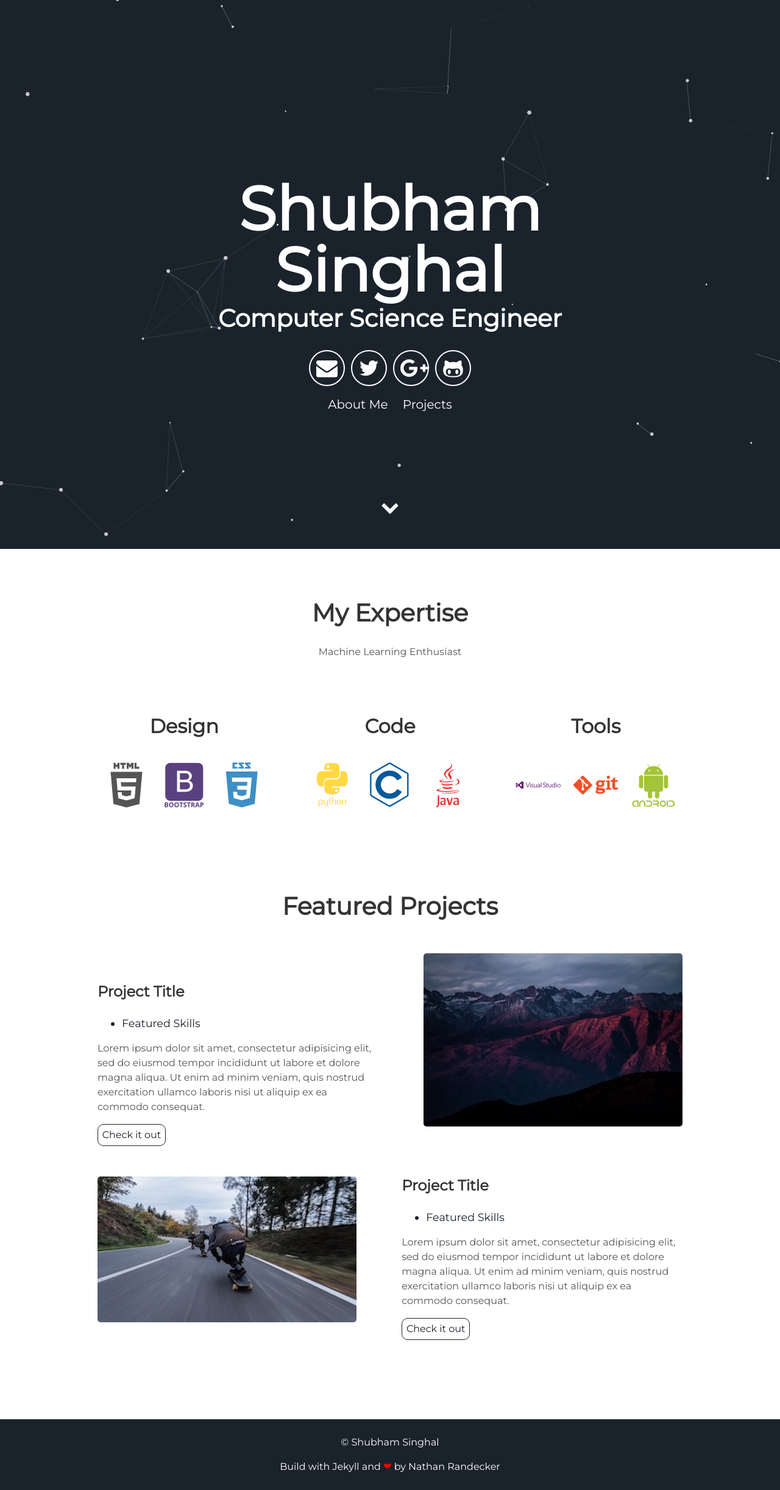
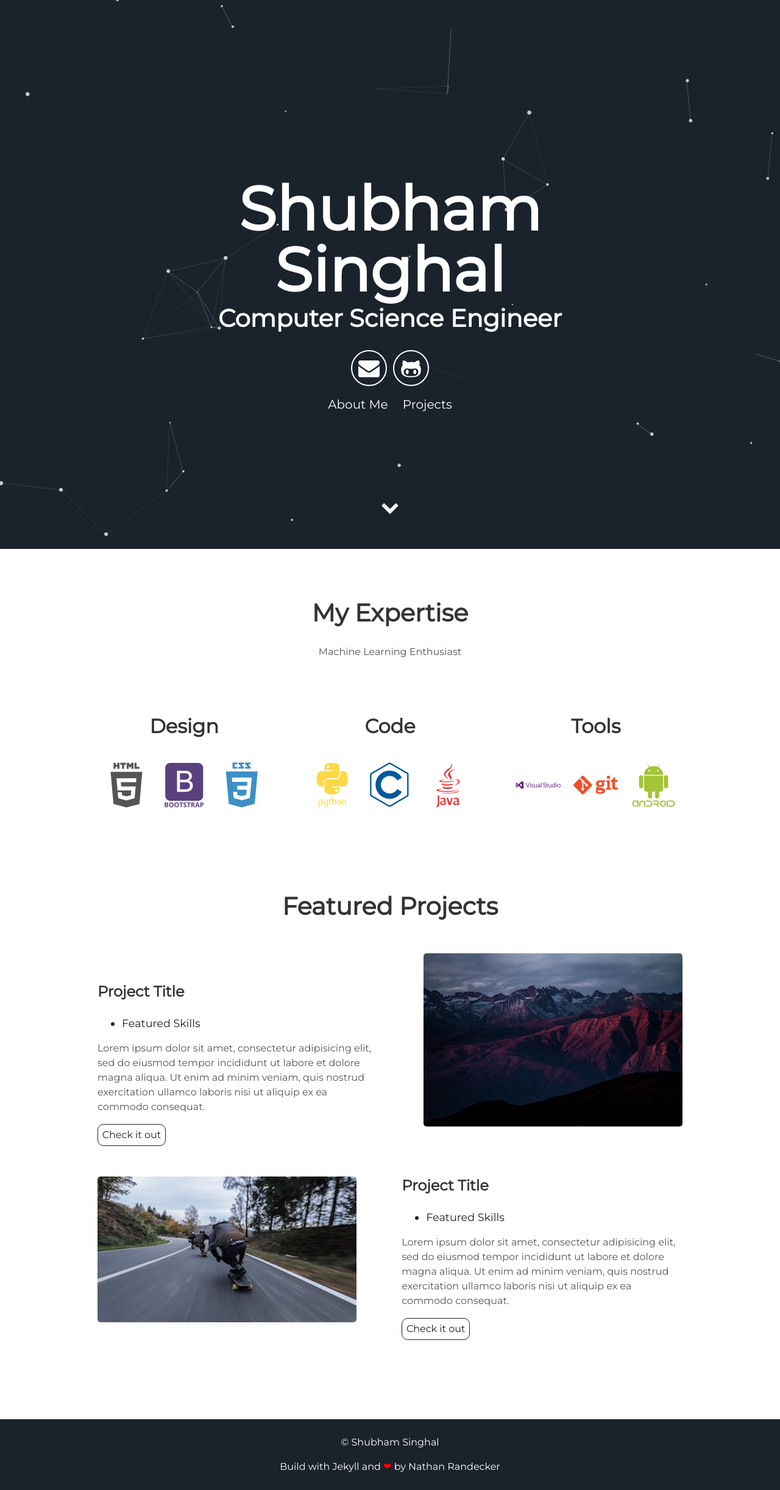
Before and after one commit to cseshubhamsinghal/cseshubhamsinghal.github.io, a Jekyll site: the page built from index.html, in a window 1280 px wide. Shown: the whole page at 61% size. Built offline with Jekyll 4.4.1, drawn with Linux system fonts in a browser that asks for light colours.

Commit message:
Update header.html

```diff
--- a/_includes/header.html
+++ b/_includes/header.html
@@ -5,10 +5,12 @@
         <span class="site-description">{{site.user_title}}</span>
       </h1>
       <div class="header-icons">
-        <a aria-label="Send email" href="#"><i class="icon fa fa-envelope"></i></a>
+        <a aria-label="Send email" href="mailto:cse.shubhamsinghal@gmail.com"><i class="icon fa fa-envelope"></i></a>
+        <!--
         <a aria-label="My Twitter" target="_blank" href="#"><i class="icon fa fa-twitter" aria-hidden="true"></i></a>
         <a aria-label="My Google Plus" target="_blank" href="#"><i class="icon fa fa-google-plus" aria-hidden="true"></i></a>
-        <a aria-label="My Github" target="_blank" href="#"><i class="icon fa fa-github-alt" aria-hidden="true"></i></a>
+        -->
+        <a aria-label="My Github" target="_blank" href="https://github.com/cseshubhamsinghal"><i class="icon fa fa-github-alt" aria-hidden="true"></i></a>
       </div>
       <div class="header-links">
         <a class="link" href="#about" data-scroll>About Me</a>
```
